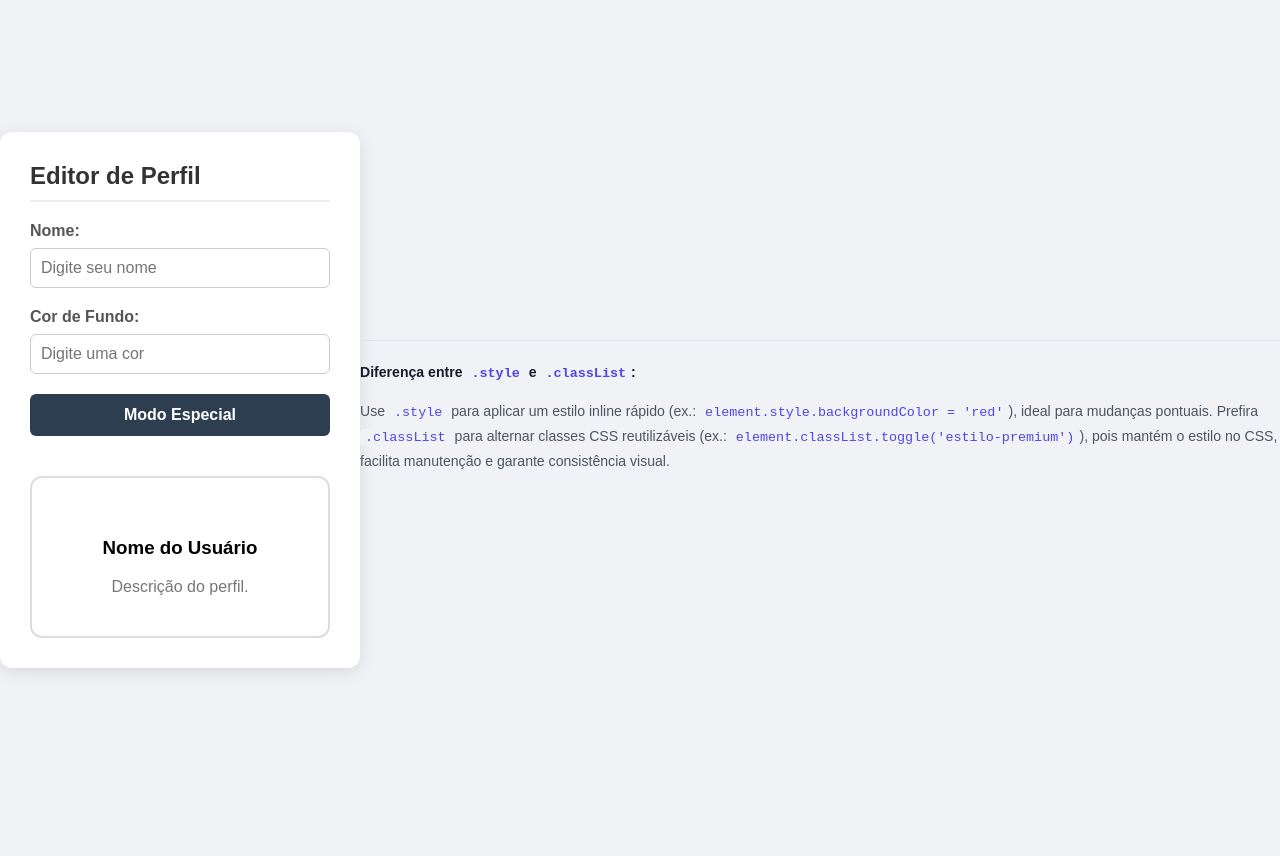
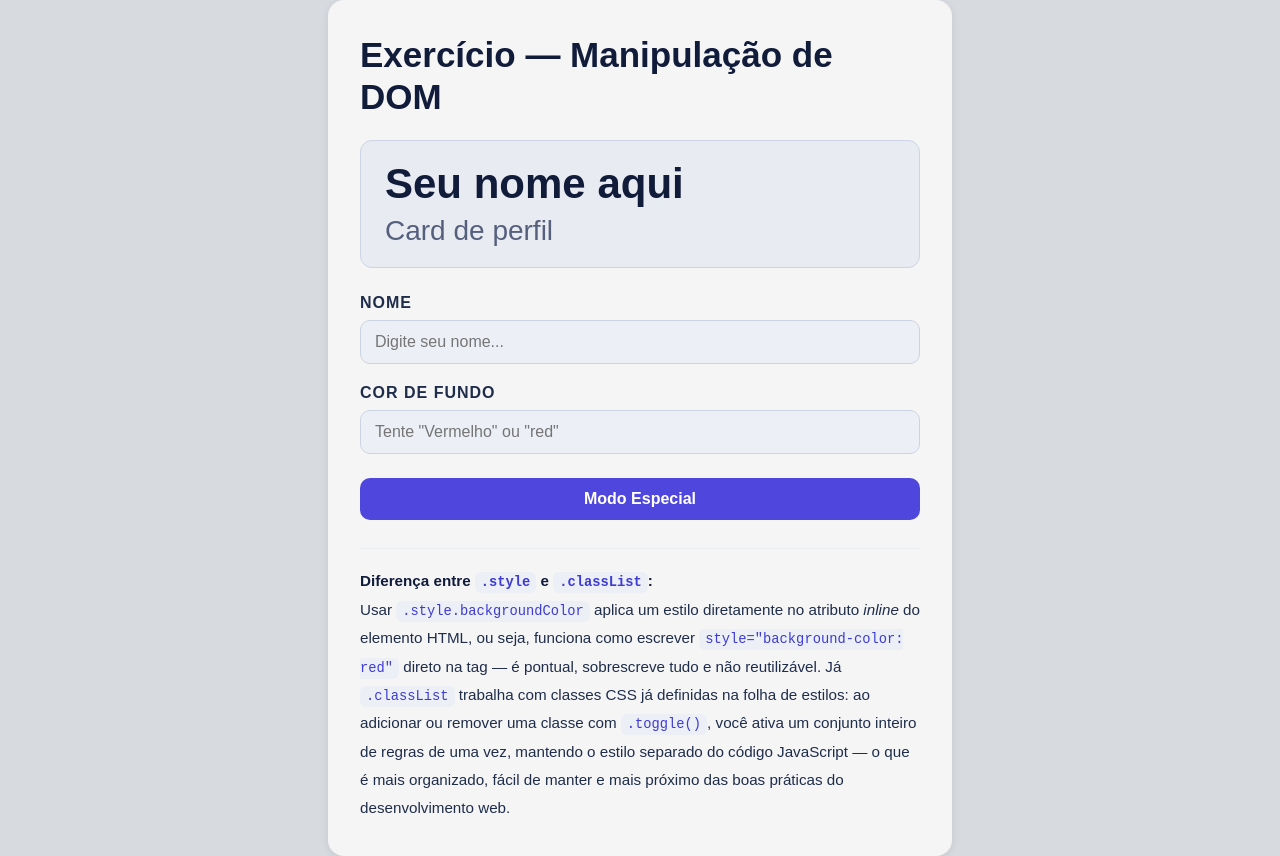
Before and after one commit to magnus-cruz/Trabalho-PPW2, a plain HTML site: page index.html in a window 1280 px wide. Before the commit the page ends 800 px from the top, so only its background shows below. Drawn offline with Linux system fonts and the light colour scheme.

Commit message:
Ajuste no CSS

```diff
--- a/css/style.css
+++ b/css/style.css
@@ -3,7 +3,7 @@
    ======================================================== */
 body {
     font-family: Arial, Helvetica, sans-serif;
-    background-color: #f0f2f5;
+    background-color: #d7dade;
     display: flex;
     justify-content: center;
     align-items: center;
@@ -12,24 +12,25 @@ body {
 }
 
 .container {
-    display: flex;
-    gap: 40px;
-    background-color: white;
-    padding: 30px;
-    border-radius: 12px;
-    box-shadow: 0 4px 15px rgba(0,0,0,0.1);
-    flex-wrap: wrap; /* Para telas menores */
+    width: min(92vw, 560px);
+    background-color: #f5f5f6;
+    padding: 34px 32px;
+    border-radius: 16px;
+    box-shadow: 0 2px 8px rgba(0,0,0,0.08);
 }
 
 .painel-editor, .painel-visualizacao {
-    width: 300px;
+    width: 100%;
 }
 
 h2 {
-    color: #333;
+    color: #111b3a;
     margin-top: 0;
-    border-bottom: 2px solid #eee;
-    padding-bottom: 10px;
+    margin-bottom: 22px;
+    font-size: 35px;
+    line-height: 1.2;
+    border: 0;
+    padding-bottom: 0;
 }
 
 .grupo-input {
@@ -40,57 +41,65 @@ label {
     display: block;
     font-weight: bold;
     margin-bottom: 8px;
-    color: #555;
+    color: #1f2d4a;
+    text-align: left;
+    letter-spacing: 1px;
 }
 
 input {
     width: 100%;
-    padding: 10px;
-    border: 1px solid #ccc;
-    border-radius: 6px;
+    padding: 12px 14px;
+    border: 1px solid #ccd3e2;
+    border-radius: 10px;
     box-sizing: border-box;
     font-size: 16px;
+    background-color: #eceff5;
+    color: #2e3750;
 }
 
 button {
     width: 100%;
     padding: 12px;
-    background-color: #2c3e50;
+    background-color: #4e46dd;
     color: white;
     border: none;
-    border-radius: 6px;
+    border-radius: 10px;
     font-size: 16px;
     cursor: pointer;
     font-weight: bold;
     transition: background-color 0.3s;
+    margin: 4px 0 0;
 }
 
 button:hover {
-    background-color: #1a252f;
+    background-color: #423bc0;
 }
 
 /* ========================================================
    O CARTÃO (Elemento que será manipulado pelo JS)
    ======================================================== */
 .cartao {
-    border: 2px solid #ddd;
-    padding: 40px 20px;
-    text-align: center;
+    border: 1px solid #ccd3e2;
+    padding: 20px 24px;
+    text-align: left;
     border-radius: 12px;
-    background-color: #ffffff; /* Fundo padrão que será mudado pelo JS */
+    background-color: #e8ebf2; /* Fundo padrão que será mudado pelo JS */
     transition: all 0.3s ease; /* Deixa as mudanças de cor mais suaves */
+    margin-bottom: 26px;
 }
 
-.texto-nome {
-    font-size: 1.5em;
-    font-weight: bold;
-    color: #333;
-    margin: 0 0 10px 0;
+#nome-cartao {
+    font-size: 42px;
+    line-height: 1.1;
+    font-weight: 700;
+    color: #111b3a;
+    margin: 0 0 8px 0;
 }
 
 .texto-descricao {
-    color: #777;
+    color: #55607d;
     margin: 0;
+    font-size: 28px;
 }
 
 /* ========================================================
@@ -110,23 +119,37 @@ button:hover {
 }
  /* ── PARÁGRAFO EXPLICATIVO ── */
  .explicacao {
-      margin-top: 1.75rem;
-      padding-top: 1.25rem;
-      border-top: 1.5px solid #e0e4f0;
-      font-size: 0.88rem;
-      line-height: 1.7;
-      color: #4b5563;
+     margin: 28px 0 0;
+     padding: 18px 0 0;
+     border-top: 1.5px solid #e9eef3;
+     font-size: 0.95rem;
+     line-height: 1.85;
+     color: #1f2d4a;
+     text-align: left;
+     background: transparent;
+ }
+
+.explicacao p {
+    margin: 0;
 }
 
 .explicacao strong {
-      color: #1a1a2e;
+    color: #111b3a;
+    margin-bottom: 6px;
 }
 
 .explicacao code {
-      background: #f0f2f5;
-      padding: 1px 5px;
-      border-radius: 4px;
+    background: #eceff5;
+    padding: 3px 6px;
+    border-radius: 6px;
     font-family: 'Courier New', monospace;
-      font-size: 0.84rem;
-      color: #4f46e5;
+    font-size: 0.86rem;
+    color: #3d3bd2;
 }
+
+@media (max-width: 520px) {
+    .container { padding: 22px 18px; }
+    h2 { font-size: 30px; }
+    #nome-cartao { font-size: 34px; }
+    .texto-descricao { font-size: 24px; }
+}
--- a/index.html
+++ b/index.html
@@ -12,36 +12,36 @@
 
     <div class="container">
         <div class="painel-editor">
-            <h2>Editor de Perfil</h2>
+            <h2>Exercício — Manipulação de DOM</h2>
 
-            <div class="grupo-input">
-                <label for="nome">Nome:</label>
-                <input type="text" id="nome" placeholder="Digite seu nome">
+            <div id="cartao" class="cartao">
+                <h3 id="nome-cartao">Seu nome aqui</h3>
+                <p class="texto-descricao">Card de perfil</p>
             </div>
 
             <div class="grupo-input">
-                <label for="cor">Cor de Fundo:</label>
-                <input type="text" id="cor" placeholder="Digite uma cor">
+                <label for="nome">NOME</label>
+                <input type="text" id="nome" placeholder="Digite seu nome...">
+            </div>
+
+            <div class="grupo-input">
+                <label for="cor">COR DE FUNDO</label>
+                <input type="text" id="cor" placeholder="Tente &quot;Vermelho&quot; ou &quot;red&quot;">
             </div>
 
             <button id="modo-especial">Modo Especial</button>
-        </div>
 
-        <div class="painel-visualizacao">
-            <div id="cartao" class="cartao">
-                <h3 id="nome-cartao">Nome do Usuário</h3>
-                <p class="texto-descricao">Descrição do perfil.</p>
+            <div class="explicacao">
+                <strong>Diferença entre <code>.style</code> e <code>.classList</code>:</strong>
+                <p>Usar <code>.style.backgroundColor</code> aplica um estilo diretamente no atributo <em>inline</em> do elemento HTML,
+                ou seja, funciona como escrever <code>style="background-color: red"</code> direto na tag — é pontual,
+                sobrescreve tudo e não reutilizável. Já <code>.classList</code> trabalha com classes CSS já definidas na folha
+                de estilos: ao adicionar ou remover uma classe com <code>.toggle()</code>, você ativa um conjunto inteiro de regras
+                de uma vez, mantendo o estilo separado do código JavaScript — o que é mais organizado, fácil de manter e mais
+                próximo das boas práticas do desenvolvimento web.</p>
             </div>
         </div>
     </div>
- <!-- Parágrafo explicativo -->
-        <div class="explicacao">
-            <strong>Diferença entre <code>.style</code> e <code>.classList</code>:</strong>
-            <p>Use <code>.style</code> para aplicar um estilo inline rápido (ex.: <code>element.style.backgroundColor = 'red'</code>),
-            ideal para mudanças pontuais. Prefira <code>.classList</code> para alternar classes CSS reutilizáveis
-            (ex.: <code>element.classList.toggle('estilo-premium')</code>), pois mantém o estilo no CSS, facilita manutenção
-            e garante consistência visual.</p>
-        </div>
     <script src="js/script.js"></script>
 
 </body>
```
Lines whose indentation alone changed are shown as unchanged.
